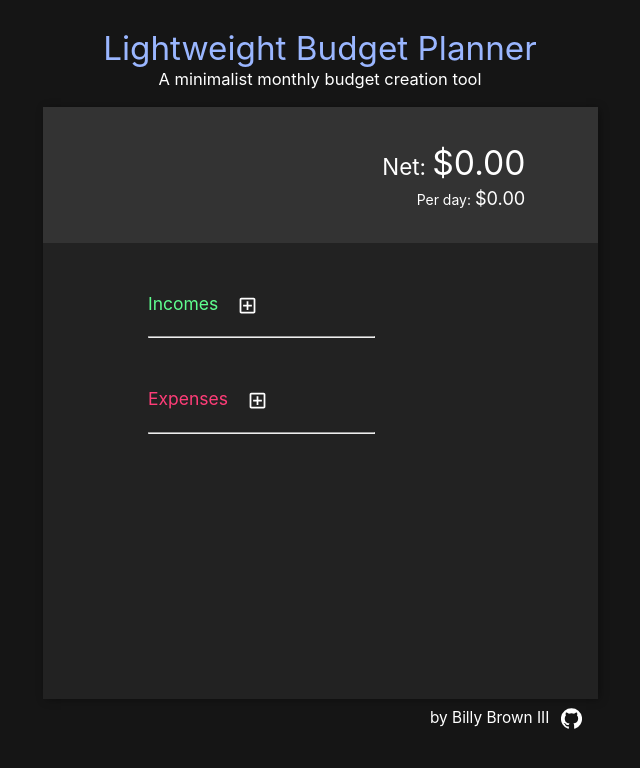
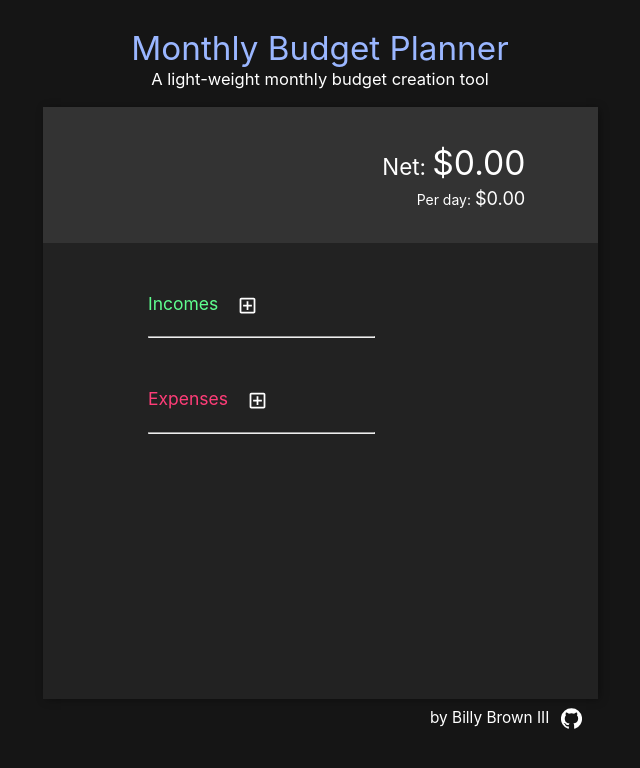
Before and after one commit to BillyBDev/budget-react-app, a React (Create React App) app: page / in a window 1280 px wide. Shown: the top 768 px of the page, without its empty margins (320-960 px from the left). Built offline with nearby package versions, Linux system fonts and the light colour scheme.

Commit message:
Adjusted title and subtitle

```diff
--- a/src/App.js
+++ b/src/App.js
@@ -30,8 +30,8 @@ class App extends Component {
   render (){
     return (
       <ThemeProvider theme={theme}>
-        <div class="title">Lightweight Budget Planner</div>
-        <div class="subtitle">A minimalist monthly budget creation tool</div>
+        <div class="title">Monthly Budget Planner</div>
+        <div class="subtitle">A light-weight monthly budget creation tool</div>
         <div class="container">
           <Header total={this.state.total}/>
           <Table adjustTotal={this.adjustTotal}/>
```
